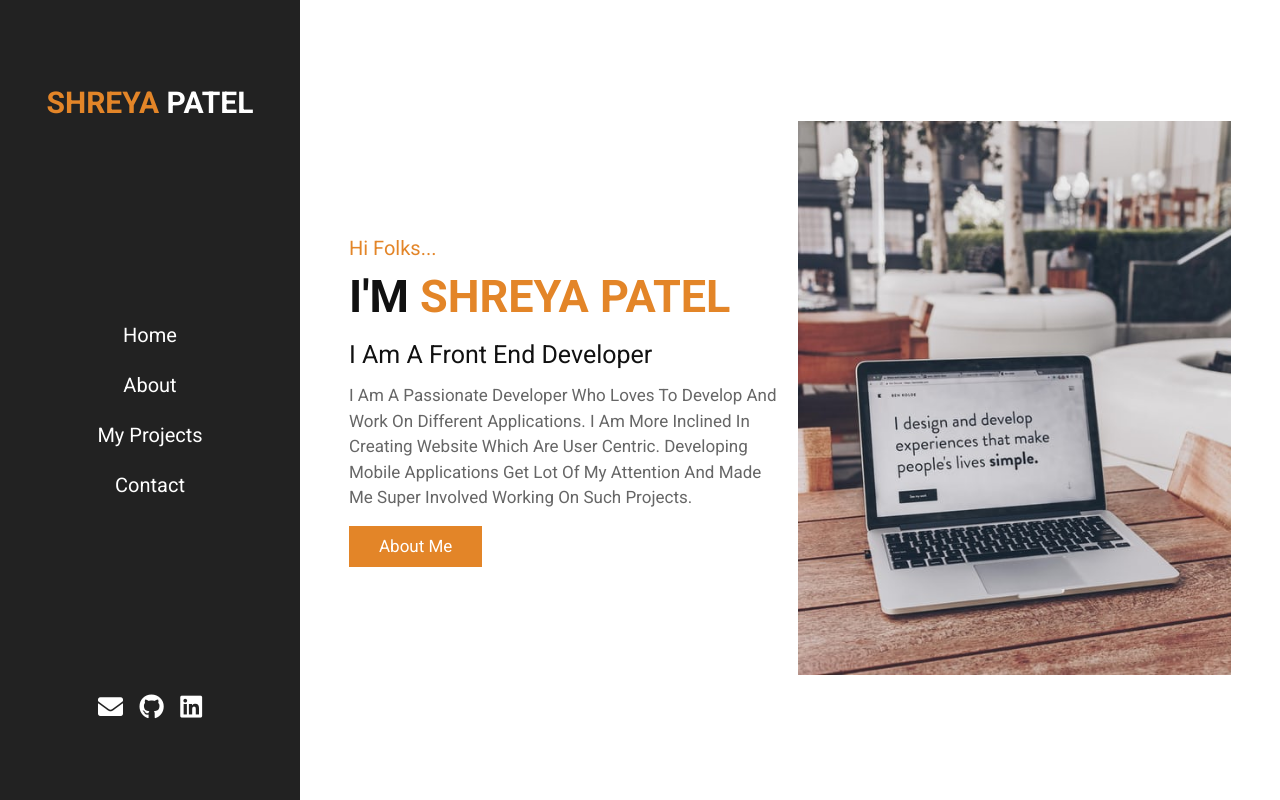
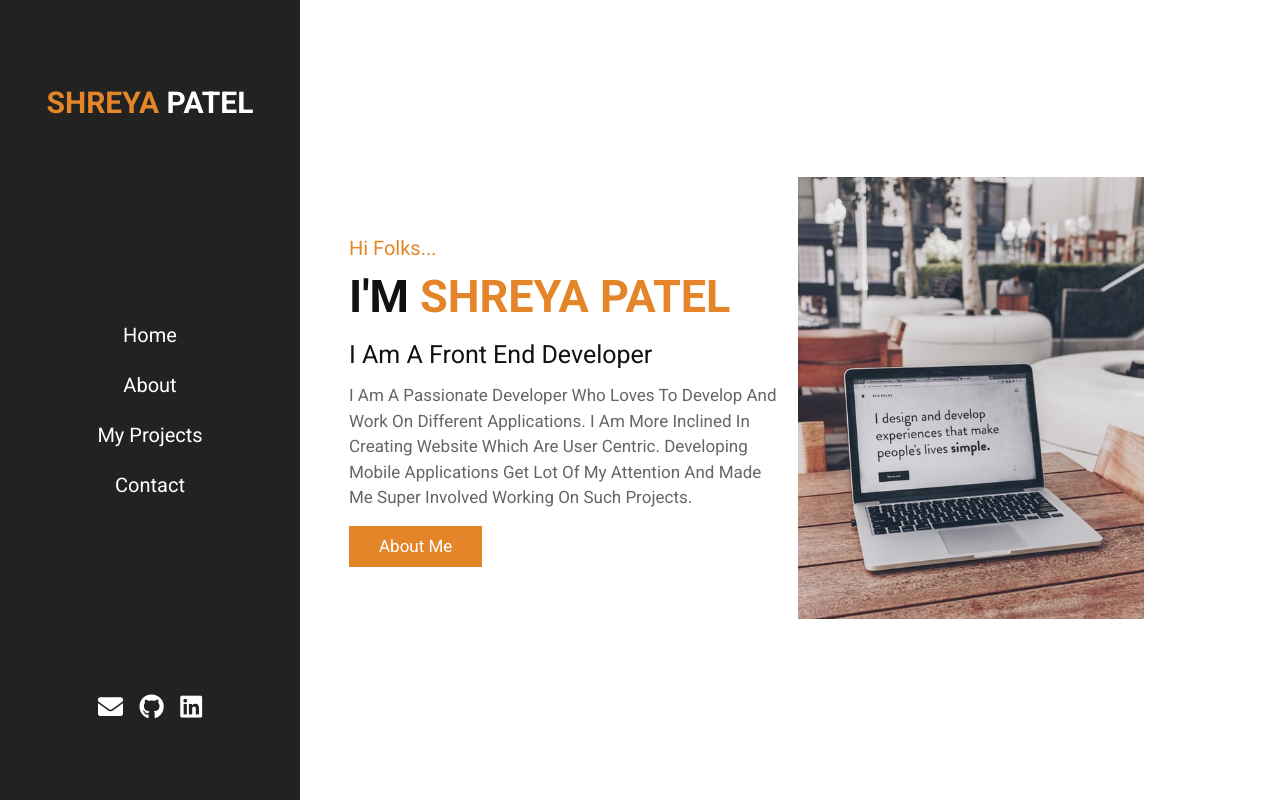
Before and after one commit to ShreyaP20/myPortfolio, a Node server app: page / in a window 1280 px wide. Run offline with Node 20, Linux system fonts and the light colour scheme.

Commit message:
Update style.css

```diff
--- a/public/stylesheets/style.css
+++ b/public/stylesheets/style.css
@@ -130,7 +130,8 @@ header .follow a:hover{
 }
 
 .home .image img{
-    width:100%;
+    width:80%;
+    height:100%
 }
 
 .home .content{
```
